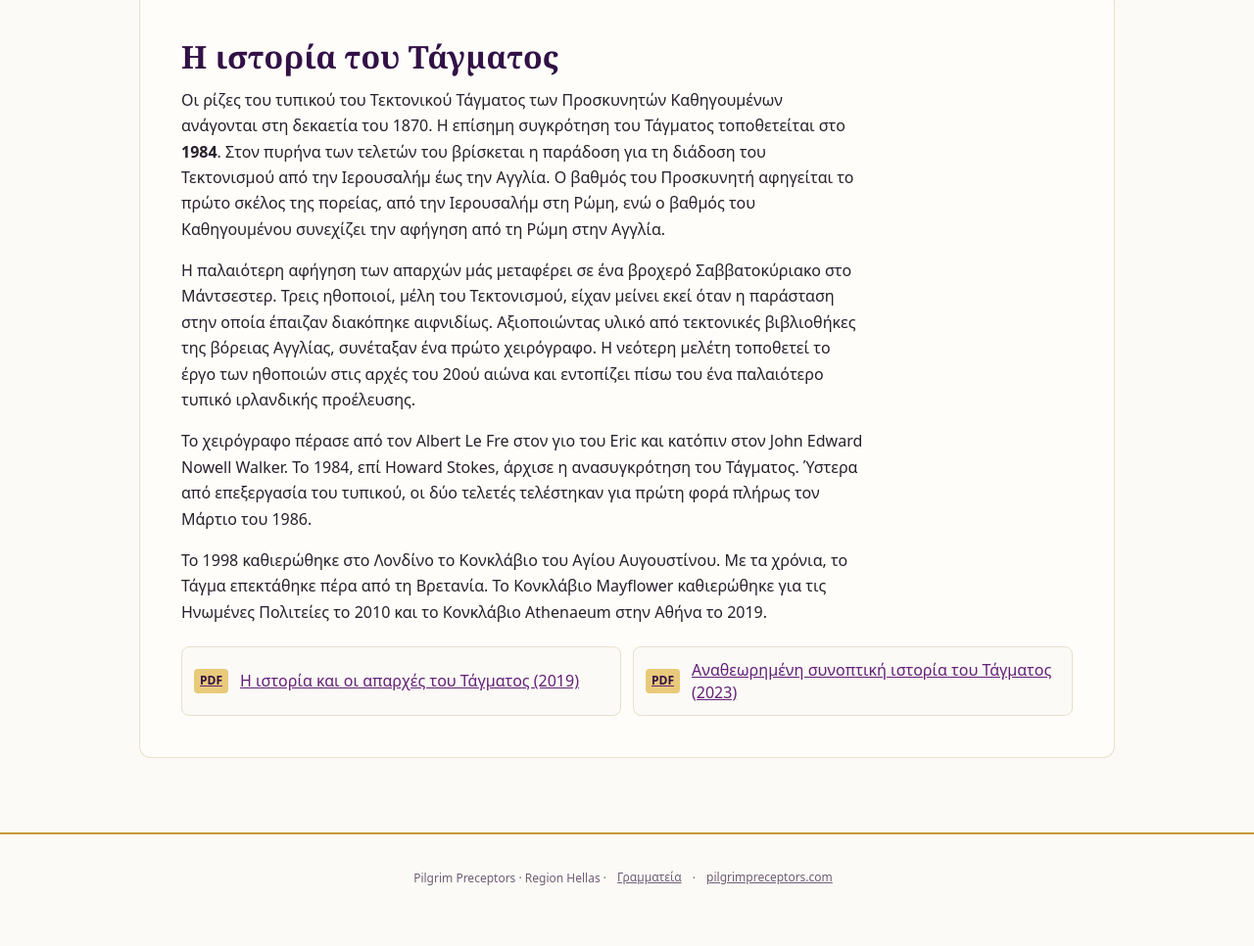
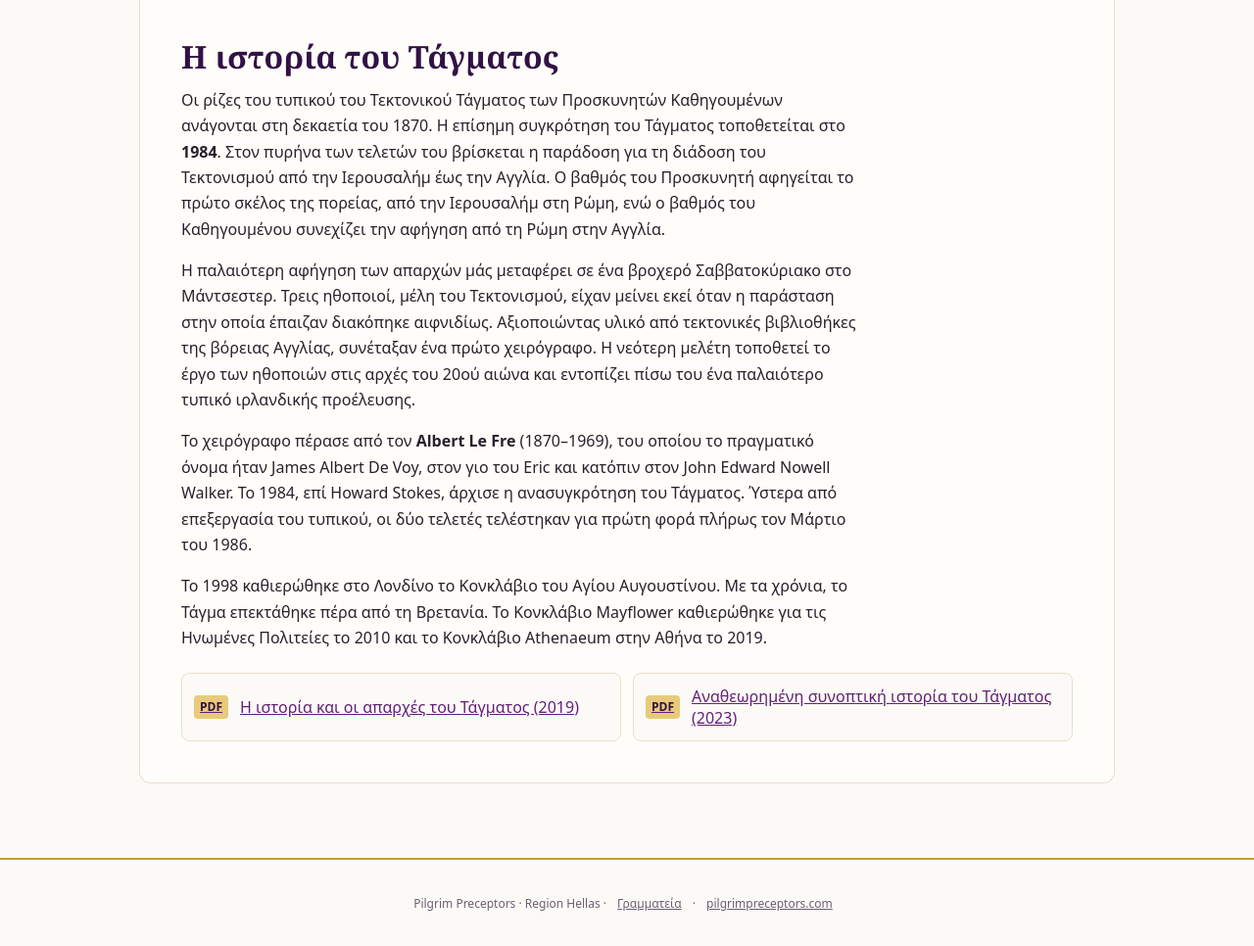
Before and after one commit to webappngdsib/Masonic-Order-of-Pilgrim-Preceptors, a plain HTML site: page index.html in a window 1280 px wide. Shown: the part 2271-3237 px from the top of the page at 98% size. Before the commit the page ends 3211 px from the top, so only its background shows below. Drawn offline with Linux system fonts and the light colour scheme.

Commit message:
Add Albert Le Fre's biographical details in both languages

```diff
--- a/index.html
+++ b/index.html
@@ -430,7 +430,7 @@ nav.menu { top: calc(63px + env(safe-area-inset-top)); }
         <h3 id="order-history-title"><span data-copy="el">Η ιστορία του Τάγματος</span><span data-copy="en">History of the Order</span></h3>
         <p><span data-copy="el">Οι ρίζες του τυπικού του Τεκτονικού Τάγματος των Προσκυνητών Καθηγουμένων ανάγονται στη δεκαετία του 1870. Η επίσημη συγκρότηση του Τάγματος τοποθετείται στο</span><span data-copy="en">The ritual of the Masonic Order of Pilgrim Preceptors has roots in the 1870s. The Order was formally constituted in</span> <strong>1984</strong><span data-copy="el">. Στον πυρήνα των τελετών του βρίσκεται η παράδοση για τη διάδοση του Τεκτονισμού από την Ιερουσαλήμ έως την Αγγλία. Ο βαθμός του Προσκυνητή αφηγείται το πρώτο σκέλος της πορείας, από την Ιερουσαλήμ στη Ρώμη, ενώ ο βαθμός του Καθηγουμένου συνεχίζει την αφήγηση από τη Ρώμη στην Αγγλία.</span><span data-copy="en">. At the heart of its ceremonies is the tradition of Freemasonry’s passage from Jerusalem to England. The Pilgrim degree tells the first part of that story, from Jerusalem to Rome, while the Preceptor degree continues it from Rome to England.</span></p>
         <p><span data-copy="el">Η παλαιότερη αφήγηση των απαρχών μάς μεταφέρει σε ένα βροχερό Σαββατοκύριακο στο Μάντσεστερ. Τρεις ηθοποιοί, μέλη του Τεκτονισμού, είχαν μείνει εκεί όταν η παράσταση στην οποία έπαιζαν διακόπηκε αιφνιδίως. Αξιοποιώντας υλικό από τεκτονικές βιβλιοθήκες της βόρειας Αγγλίας, συνέταξαν ένα πρώτο χειρόγραφο. Η νεότερη μελέτη τοποθετεί το έργο των ηθοποιών στις αρχές του 20ού αιώνα και εντοπίζει πίσω του ένα παλαιότερο τυπικό ιρλανδικής προέλευσης.</span><span data-copy="en">The earlier account of the Order’s origins takes us to a rainy weekend in Manchester. Three actors, all Freemasons, were stranded there when their play came to an abrupt end. Drawing on material found in Masonic libraries in northern England, they wrote an initial manuscript. The revised study dates the actors’ work to the early twentieth century and traces it to an older ritual of Irish origin.</span></p>
-        <p><span data-copy="el">Το χειρόγραφο πέρασε από τον Albert Le Fre στον γιο του Eric και κατόπιν στον John Edward Nowell Walker. Το 1984, επί Howard Stokes, άρχισε η ανασυγκρότηση του Τάγματος. Ύστερα από επεξεργασία του τυπικού, οι δύο τελετές τελέστηκαν για πρώτη φορά πλήρως τον Μάρτιο του 1986.</span><span data-copy="en">The manuscript passed from Albert Le Fre to his son Eric and then to John Edward Nowell Walker. Under Howard Stokes, the Order began to be reorganised in 1984. After revision of the ritual, both ceremonies were worked in full for the first time in March 1986.</span></p>
+        <p><span data-copy="el">Το χειρόγραφο πέρασε από τον <strong>Albert Le Fre</strong> (1870–1969), του οποίου το πραγματικό όνομα ήταν James Albert De Voy, στον γιο του Eric και κατόπιν στον John Edward Nowell Walker. Το 1984, επί Howard Stokes, άρχισε η ανασυγκρότηση του Τάγματος. Ύστερα από επεξεργασία του τυπικού, οι δύο τελετές τελέστηκαν για πρώτη φορά πλήρως τον Μάρτιο του 1986.</span><span data-copy="en">The manuscript passed from <strong>Albert Le Fre</strong> (1870–1969), whose real name was James Albert De Voy, to his son Eric and then to John Edward Nowell Walker. Under Howard Stokes, the Order began to be reorganised in 1984. After revision of the ritual, both ceremonies were worked in full for the first time in March 1986.</span></p>
         <p><span data-copy="el">Το 1998 καθιερώθηκε στο Λονδίνο το Κονκλάβιο του Αγίου Αυγουστίνου. Με τα χρόνια, το Τάγμα επεκτάθηκε πέρα από τη Βρετανία. Το Κονκλάβιο Mayflower καθιερώθηκε για τις Ηνωμένες Πολιτείες το 2010 και το Κονκλάβιο Athenaeum στην Αθήνα το 2019.</span><span data-copy="en">The Saint Augustine Conclave was consecrated in London in 1998. Over the years the Order expanded beyond Britain. Mayflower Conclave was consecrated for the United States in 2010, and Athenaeum Conclave in Athens in 2019.</span></p>
         <ul class="history-reading" aria-label="Ιστορικές μελέτες στα αγγλικά" data-aria-label-en="Historical studies in English" data-aria-label-el="Ιστορικές μελέτες στα αγγλικά">
           <li><a href="https://pilgrimpreceptorsusa.org/wp-content/uploads/2019/10/origins-of-the-pilgrim-preceptors-handbook-2019.pdf"><span class="pdf-label">PDF</span><span data-copy="el">Η ιστορία και οι απαρχές του Τάγματος (2019)</span><span data-copy="en">The History and Origin of the Order (2019)</span></a></li>
```
